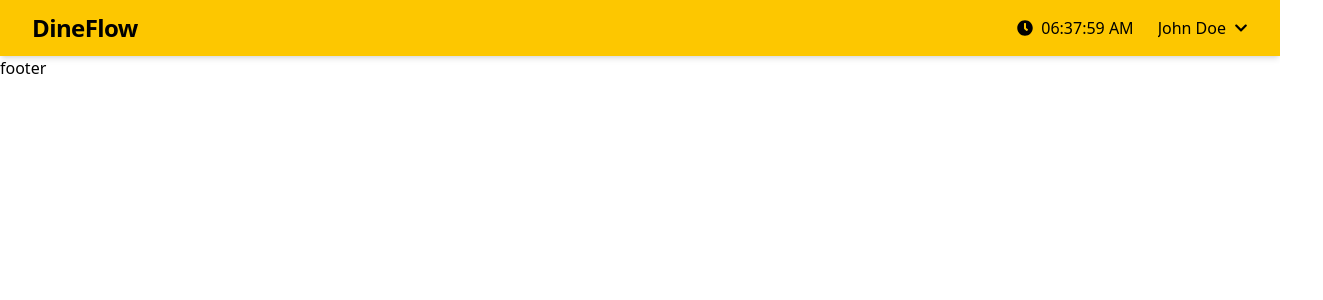
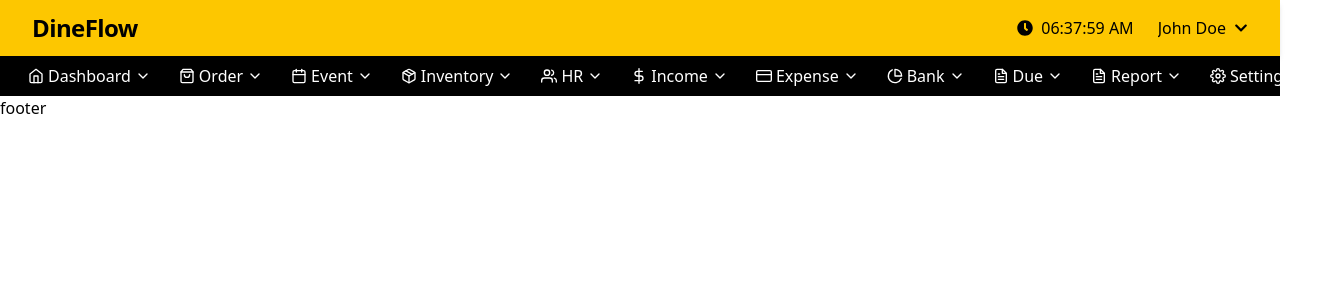
Before and after one commit to iktushar01/restaurant-management-system-client, a React (Vite) app: page /RestaurantDashboard/Index in a window 1280 px wide. Shown: the top 300 px of the page, 1323 px wide, since content can reach past the window. Built offline with nearby package versions, Linux system fonts and the light colour scheme.

Commit message:
static navbar

```diff
--- a/src/Layouts/RestaurantDashboard/RestaurantDashboard.jsx
+++ b/src/Layouts/RestaurantDashboard/RestaurantDashboard.jsx
@@ -1,10 +1,12 @@
 import React from 'react';
 import Header from '../../Shared/Header/Header';
+import Navbar from '../../Shared/Navbar/Navbar';
 
 const RestaurantDashboard = () => {
     return (
         <div>
             <Header/>
+            <Navbar/>
             footer
         </div>
     );
--- a/src/Shared/Header/Header.jsx
+++ b/src/Shared/Header/Header.jsx
@@ -50,8 +50,8 @@ const Header = () => {
   };
 
   return (
-    <header className="h-14 bg-yellow-400 shadow-md">
-      <div className="flex justify-between items-center h-full px-4 sm:px-6 lg:px-8 max-w-7xl mx-auto">
+    <header className="h-14 bg-yellow-400 shadow-md ">
+      <div className=" flex justify-between items-center h-full px-4 sm:px-6 lg:px-8 max-w-7xl mx-auto">
         <h2 className="text-black text-xl sm:text-2xl font-bold tracking-tight truncate">
           DineFlow
         </h2>
--- /dev/null
+++ b/src/Shared/Navbar/Navbar.jsx
@@ -0,0 +1,205 @@
+import React, { useState } from 'react';
+import {
+  FiHome, FiShoppingBag, FiCalendar, FiPackage,
+  FiUsers, FiDollarSign, FiCreditCard, FiPieChart,
+  FiFileText, FiSettings, FiChevronDown, FiMenu
+} from 'react-icons/fi';
+
+const Navbar = () => {
+  const [activeDropdown, setActiveDropdown] = useState(null);
+  const [mobileMenuOpen, setMobileMenuOpen] = useState(false);
+
+  const menuItems = [
+    {
+      name: 'Dashboard',
+      icon: <FiHome />,
+      subMenu: [
+        'Add Designation',
+        'Add Earning Heading',
+        'Add Deduction Heading',
+        'Employee Payroll',
+        'Employee Salary Payable'
+      ]
+    },
+    {
+      name: 'Order',
+      icon: <FiShoppingBag />,
+      subMenu: [
+        'VADEN 1',
+        'B1',
+        'C1',
+        'D1',
+        'E1',
+        'F1',
+        'G1',
+        'Read'
+      ]
+    },
+    {
+      name: 'Event',
+      icon: <FiCalendar />,
+      subMenu: [
+        'Create Event',
+        'Event Calendar',
+        'Event Reports'
+      ]
+    },
+    {
+      name: 'Inventory',
+      icon: <FiPackage />,
+      subMenu: [
+        'Stock Items',
+        'Suppliers',
+        'Inventory Reports'
+      ]
+    },
+    {
+      name: 'HR',
+      icon: <FiUsers />,
+      subMenu: [
+        'Employees',
+        'Attendance',
+        'Payroll'
+      ]
+    },
+    {
+      name: 'Income',
+      icon: <FiDollarSign />,
+      subMenu: [
+        'Income Records',
+        'Income Reports'
+      ]
+    },
+    {
+      name: 'Expense',
+      icon: <FiCreditCard />,
+      subMenu: [
+        'Expense Records',
+        'Expense Reports'
+      ]
+    },
+    {
+      name: 'Bank',
+      icon: <FiPieChart />,
+      subMenu: [
+        'Accounts',
+        'Transactions'
+      ]
+    },
+    {
+      name: 'Due',
+      icon: <FiFileText />,
+      subMenu: [
+        'Due Payments',
+        'Due Reports'
+      ]
+    },
+    {
+      name: 'Report',
+      icon: <FiFileText />,
+      subMenu: [
+        'Financial Reports',
+        'Sales Reports'
+      ]
+    },
+    {
+      name: 'Settings',
+      icon: <FiSettings />,
+      subMenu: [
+        'System Settings',
+        'User Management'
+      ]
+    }
+  ];
+
+  const toggleDropdown = (index) => {
+    setActiveDropdown(activeDropdown === index ? null : index);
+  };
+
+  const toggleMobileMenu = () => {
+    setMobileMenuOpen(!mobileMenuOpen);
+  };
+
+  return (
+    <div className="bg-black text-white w-full">
+      <div className="max-w-7xl mx-auto px-4">
+        {/* Mobile Header */}
+        <div className="flex justify-between items-center py-3 md:hidden">
+          <span className="text-lg font-medium">Menu</span>
+          <button
+            onClick={toggleMobileMenu}
+            className="p-2 rounded-md hover:bg-gray-800 focus:outline-none"
+          >
+            <FiMenu className="h-6 w-6" />
+          </button>
+        </div>
+
+        {/* Desktop Menu */}
+        <div className="hidden md:flex space-x-1">
+          {menuItems.map((item, index) => (
+            <div key={index} className="relative">
+              <button
+                className="flex items-center px-3 py-2 hover:bg-gray-800 rounded-md transition"
+                onClick={() => toggleDropdown(index)}
+              >
+                <span className="mr-1">{item.icon}</span>
+                <span>{item.name}</span>
+                <FiChevronDown className="ml-1" />
+              </button>
+
+              {activeDropdown === index && (
+                <div className="absolute left-0 mt-1 w-48 bg-gray-800 rounded-md shadow-lg z-10">
+                  {item.subMenu.map((subItem, subIndex) => (
+                    <a
+                      key={subIndex}
+                      href="#"
+                      className="block px-4 py-2 text-sm hover:bg-gray-700"
+                    >
+                      {subItem}
+                    </a>
+                  ))}
+                </div>
+              )}
+            </div>
+          ))}
+        </div>
+
+        {/* Mobile Menu */}
+        {mobileMenuOpen && (
+          <div className="md:hidden bg-gray-900 rounded-md mt-2 py-2">
+            {menuItems.map((item, index) => (
+              <div key={index} className="mb-1 last:mb-0">
+                <button
+                  className="w-full flex items-center justify-between px-4 py-2 hover:bg-gray-800 rounded-md"
+                  onClick={() => toggleDropdown(index)}
+                >
+                  <div className="flex items-center">
+                    <span className="mr-2">{item.icon}</span>
+                    <span>{item.name}</span>
+                  </div>
+                  <FiChevronDown className={`transition-transform ${activeDropdown === index ? 'transform rotate-180' : ''}`} />
+                </button>
+
+                {activeDropdown === index && (
+                  <div className="pl-8 pr-2 py-1">
+                    {item.subMenu.map((subItem, subIndex) => (
+                      <a
+                        key={subIndex}
+                        href="#"
+                        className="block px-2 py-2 text-sm hover:bg-gray-800 rounded-md"
+                      >
+                        {subItem}
+                      </a>
+                    ))}
+                  </div>
+                )}
+              </div>
+            ))}
+          </div>
+        )}
+      </div>
+    </div>
+  );
+};
+
+export default Navbar;
```
